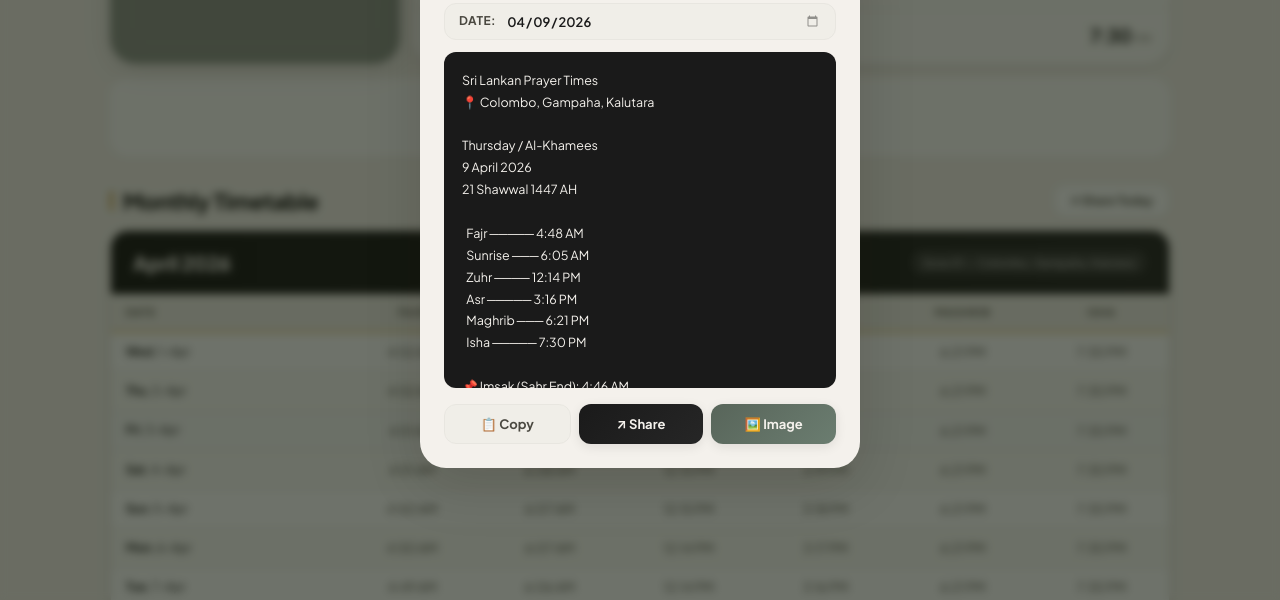
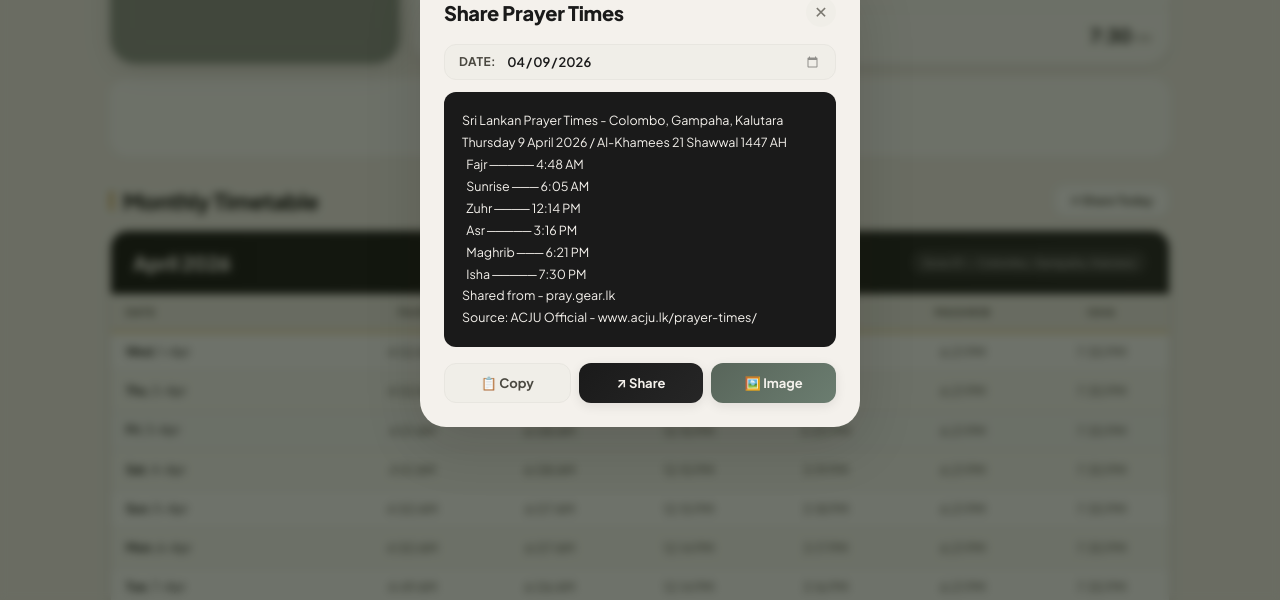
Before and after one commit to msfrox/Prayer-Time-Site, a plain HTML site: page index.html in a window 1280 px wide. Both pictures are taken after a click on the button "↗ Share Today". Shown: the part 609-1209 px from the top of the page. Drawn offline with Linux system fonts and the light colour scheme.

Commit message:
V5.3
Daily share wording adjusted to fit within WhatsApp limits
added whatsapp to footer for feedback

```diff
--- a/assets/js/app.js
+++ b/assets/js/app.js
@@ -360,25 +360,16 @@ function buildTodayShare(data, row, displayYear) {
   // Uniform 3 dashes for every prayer — consistent regardless of name length
   const ln = (name, time) => `  ${name} ─── ${time}`;
   return [
-    `Sri Lankan Prayer Times`,
-    `📍 ${data.districts.join(', ')}`,
-    ``,
-    `${WDAY_F[d.getDay()]} / ${IDAY_F[d.getDay()]}`,
-    `${dNum} ${data.monthName} ${yr}`,
-    hijriDate(),
-    ``,
+    `Sri Lankan Prayer Times - ${data.districts.join(', ')}`,
+    `${WDAY_F[d.getDay()]} ${dNum} ${data.monthName} ${yr} / ${IDAY_F[d.getDay()]} ${hijriDate()}`,
     `  Fajr ───── ${row.fajr}`,
     `  Sunrise ─── ${row.sunrise}`,
     `  Zuhr ──── ${row.luhr}`,
     `  Asr ───── ${row.asr}`,
     `  Maghrib ─── ${row.magrib}`,
     `  Isha ───── ${row.isha}`,
-    ``,
-    `📌 Imsak (Sahr End): ${imsak}`,
-    ``,
-    `Source: ACJU Official`,
-    `www.acju.lk/prayer-times/`,
     `Shared from - pray.gear.lk`,
+    `Source: ACJU Official - www.acju.lk/prayer-times/`,
   ].join('\n');
 }
 
--- a/index.html
+++ b/index.html
@@ -232,7 +232,7 @@ height="0" width="0" style="display:none;visibility:hidden"></iframe></noscript>
 <footer class="site-footer">
   <p>Prayer times from <a href="https://www.acju.lk/prayer-times/" target="_blank" rel="noopener">All Ceylon Jamiyyathul Ulama (ACJU)</a> official timetables · Sri Lanka Standard Time (UTC+5:30)</p>
   <p style="margin-top:4px;font-size:10px;opacity:.6;">For the most accurate times always refer to the official ACJU PDF timetables at acju.lk</p>
-  <p style="margin-top:8px;font-size:11px;opacity:1;">Found an issue? email us - <a href="mailto:pray@gear.lk" style="color:var(--gold-400);text-decoration:none;">pray@gear.lk</a></p>
+  <p style="margin-top:8px;font-size:11px;opacity:1;">Found an issue? email us - <a href="mailto:pray@gear.lk" style="color:var(--gold-400);text-decoration:none;">pray@gear.lk</a> or <a href="https://wa.me/94775569953" target="_blank" rel="noopener" style="color: #47832b;;text-decoration:none;">WhatsApp -  077 556 9953</a></p>
   <p style="margin-top:8px;font-size:11px;opacity:1;">Thank you for visiting prayer times!</p>
 </footer>
 
```
